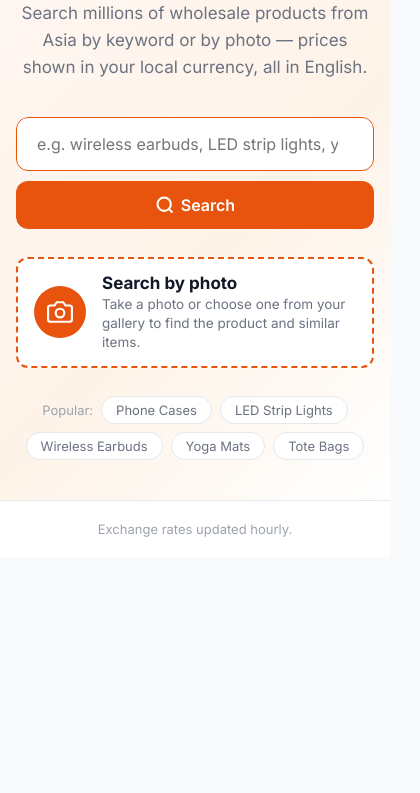
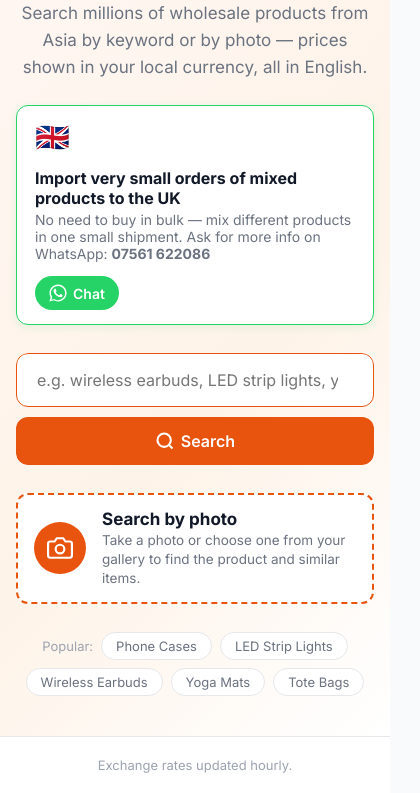
Before and after one commit to duartenunes86/importfromasia, a website: page frontend/index.html in a window 390 px wide. Shown: the part 203-996 px from the top of the page, 420 px wide, since content can reach past the window. Before the commit the page ends 844 px from the top, so only its background shows below. Drawn offline with Linux system fonts and the light colour scheme.

Commit message:
Promote small mixed-product UK orders, WhatsApp contact 07561622086

```diff
--- a/frontend/app.js
+++ b/frontend/app.js
@@ -493,11 +493,16 @@ function renderModal(content, product, isSaved, detail) {
       ${product.sales    ? `<span class="modal-spec-label">Sold</span><span class="modal-spec-value">${formatNumber(product.sales)} units</span>` : ''}
     </div>
     ${attrsHtml}
+    <p class="modal-uk-note">🇬🇧 We can import very small orders of mixed products to the UK — ask for more info on WhatsApp <b>07561 622086</b>.</p>
     ${descHtml}
     <div class="modal-actions">
       <button class="btn btn-outline btn-lg" id="modalSaveBtn" onclick="toggleSaveFromModal('${escHtml(product.id)}')">
         ${isSaved ? '✓ Saved' : '+ Save'}
       </button>
+      <a class="btn btn-whatsapp btn-lg" target="_blank" rel="noopener"
+         href="https://wa.me/447561622086?text=${encodeURIComponent(`Hi, I'm interested in importing this product to the UK: ${productLink(product.id)}`)}">
+        Ask on WhatsApp
+      </a>
       <button class="btn btn-ghost btn-lg" onclick="closeModal()">Close</button>
     </div>`;
 }
--- a/frontend/index.html
+++ b/frontend/index.html
@@ -38,6 +38,10 @@
       </form>
 
       <div class="header-actions">
+        <a class="btn btn-whatsapp btn-sm" href="https://wa.me/447561622086" target="_blank" rel="noopener" title="Ask us on WhatsApp: 07561 622086">
+          <svg width="15" height="15" viewBox="0 0 24 24" fill="currentColor" aria-hidden="true"><path d="M17.47 14.38c-.3-.15-1.75-.86-2.02-.96-.27-.1-.47-.15-.67.15-.2.3-.77.96-.94 1.16-.17.2-.35.22-.64.07-.3-.15-1.25-.46-2.38-1.47-.88-.79-1.47-1.76-1.65-2.06-.17-.3-.02-.46.13-.6.13-.14.3-.35.45-.52.15-.17.2-.3.3-.5.1-.2.05-.37-.03-.52-.07-.15-.67-1.61-.92-2.2-.24-.58-.49-.5-.67-.51h-.57c-.2 0-.52.07-.79.37-.27.3-1.04 1.02-1.04 2.48s1.07 2.88 1.21 3.08c.15.2 2.1 3.2 5.08 4.49.71.31 1.26.49 1.69.63.71.22 1.36.19 1.87.12.57-.09 1.75-.72 2-1.41.25-.69.25-1.29.17-1.41-.07-.12-.27-.2-.57-.35zM12.04 21.5h-.01a9.4 9.4 0 0 1-4.8-1.32l-.34-.2-3.57.94.95-3.48-.22-.36a9.43 9.43 0 0 1-1.45-5.03c0-5.2 4.24-9.44 9.45-9.44 2.52 0 4.89.99 6.67 2.77a9.37 9.37 0 0 1 2.76 6.68c0 5.21-4.24 9.44-9.44 9.44zm8.04-17.48A11.3 11.3 0 0 0 12.04.7C5.77.7.66 5.8.66 12.07c0 2 .52 3.96 1.52 5.68L.57 23.3l5.69-1.49a11.36 11.36 0 0 0 5.78 1.47h.01c6.27 0 11.37-5.1 11.38-11.37 0-3.04-1.18-5.9-3.33-8.05z"/></svg>
+          <span class="whatsapp-label">WhatsApp</span>
+        </a>
         <button class="btn btn-outline btn-sm" id="savedBtn" style="display:none;" onclick="openSavedPanel()">
           <svg width="15" height="15" viewBox="0 0 24 24" fill="none" stroke="currentColor" stroke-width="2"><path d="M19 21l-7-5-7 5V5a2 2 0 0 1 2-2h10a2 2 0 0 1 2 2z"/></svg>
           Saved <span id="savedCount" class="badge">0</span>
@@ -62,6 +66,15 @@
       <p class="hero-subtitle">
         Search millions of wholesale products from Asia by keyword or by photo — prices shown in your local currency, all in English.
       </p>
+
+      <a class="uk-import-banner" href="https://wa.me/447561622086?text=Hi%2C%20I%27d%20like%20to%20import%20a%20small%20mixed%20order%20to%20the%20UK" target="_blank" rel="noopener">
+        <span class="uk-import-flag">🇬🇧</span>
+        <span class="uk-import-text">
+          <strong>Import very small orders of mixed products to the UK</strong>
+          <span>No need to buy in bulk — mix different products in one small shipment. Ask for more info on WhatsApp: <b>07561&nbsp;622086</b></span>
+        </span>
+        <span class="uk-import-cta"><svg width="18" height="18" viewBox="0 0 24 24" fill="currentColor" aria-hidden="true"><path d="M17.47 14.38c-.3-.15-1.75-.86-2.02-.96-.27-.1-.47-.15-.67.15-.2.3-.77.96-.94 1.16-.17.2-.35.22-.64.07-.3-.15-1.25-.46-2.38-1.47-.88-.79-1.47-1.76-1.65-2.06-.17-.3-.02-.46.13-.6.13-.14.3-.35.45-.52.15-.17.2-.3.3-.5.1-.2.05-.37-.03-.52-.07-.15-.67-1.61-.92-2.2-.24-.58-.49-.5-.67-.51h-.57c-.2 0-.52.07-.79.37-.27.3-1.04 1.02-1.04 2.48s1.07 2.88 1.21 3.08c.15.2 2.1 3.2 5.08 4.49.71.31 1.26.49 1.69.63.71.22 1.36.19 1.87.12.57-.09 1.75-.72 2-1.41.25-.69.25-1.29.17-1.41-.07-.12-.27-.2-.57-.35zM12.04 21.5h-.01a9.4 9.4 0 0 1-4.8-1.32l-.34-.2-3.57.94.95-3.48-.22-.36a9.43 9.43 0 0 1-1.45-5.03c0-5.2 4.24-9.44 9.45-9.44 2.52 0 4.89.99 6.67 2.77a9.37 9.37 0 0 1 2.76 6.68c0 5.21-4.24 9.44-9.44 9.44zm8.04-17.48A11.3 11.3 0 0 0 12.04.7C5.77.7.66 5.8.66 12.07c0 2 .52 3.96 1.52 5.68L.57 23.3l5.69-1.49a11.36 11.36 0 0 0 5.78 1.47h.01c6.27 0 11.37-5.1 11.38-11.37 0-3.04-1.18-5.9-3.33-8.05z"/></svg> Chat</span>
+      </a>
 
       <form class="hero-search" id="searchForm">
         <input
@@ -197,6 +210,6 @@
     </div>
   </footer>
 
-  <script src="/app.js?v=3"></script>
+  <script src="/app.js?v=4"></script>
 </body>
 </html>
--- a/frontend/style.css
+++ b/frontend/style.css
@@ -808,3 +808,28 @@ body {
 .modal-link-url { color: var(--accent); word-break: break-all; }
 .modal-link-copy { font-size: 12px; padding: 3px 10px; border: 1px solid var(--border); border-radius: 6px; background: transparent; cursor: pointer; color: var(--text-secondary); }
 .modal-link-copy:hover { background: var(--bg); }
+
+/* WhatsApp / small UK orders */
+.btn-whatsapp { background: #25d366; color: #fff; text-decoration: none; }
+.btn-whatsapp:hover { background: #1ebe5b; }
+.uk-import-banner {
+  display: flex; align-items: center; gap: 14px; text-align: left;
+  margin: -12px auto 28px; padding: 14px 18px;
+  background: #fff; border: 1.5px solid #25d366; border-radius: var(--radius);
+  color: var(--text-primary); text-decoration: none;
+  box-shadow: 0 2px 10px rgba(37, 211, 102, .12);
+}
+.uk-import-banner:hover { background: #f3fdf6; }
+.uk-import-flag { font-size: 28px; flex-shrink: 0; }
+.uk-import-text { display: flex; flex-direction: column; gap: 3px; font-size: 14px; color: var(--text-secondary); }
+.uk-import-text strong { font-size: 16px; color: var(--text-primary); }
+.uk-import-cta {
+  margin-left: auto; flex-shrink: 0; display: inline-flex; align-items: center; gap: 6px;
+  background: #25d366; color: #fff; font-weight: 600; padding: 8px 14px; border-radius: 999px; font-size: 14px;
+}
+.modal-uk-note { font-size: 14px; background: #f3fdf6; border: 1px solid #b7f0cc; border-radius: 8px; padding: 10px 12px; margin: 12px 0; }
+@media (max-width: 640px) {
+  .whatsapp-label { display: none; }
+  .uk-import-banner { flex-wrap: wrap; }
+  .uk-import-cta { margin-left: 0; }
+}
```
